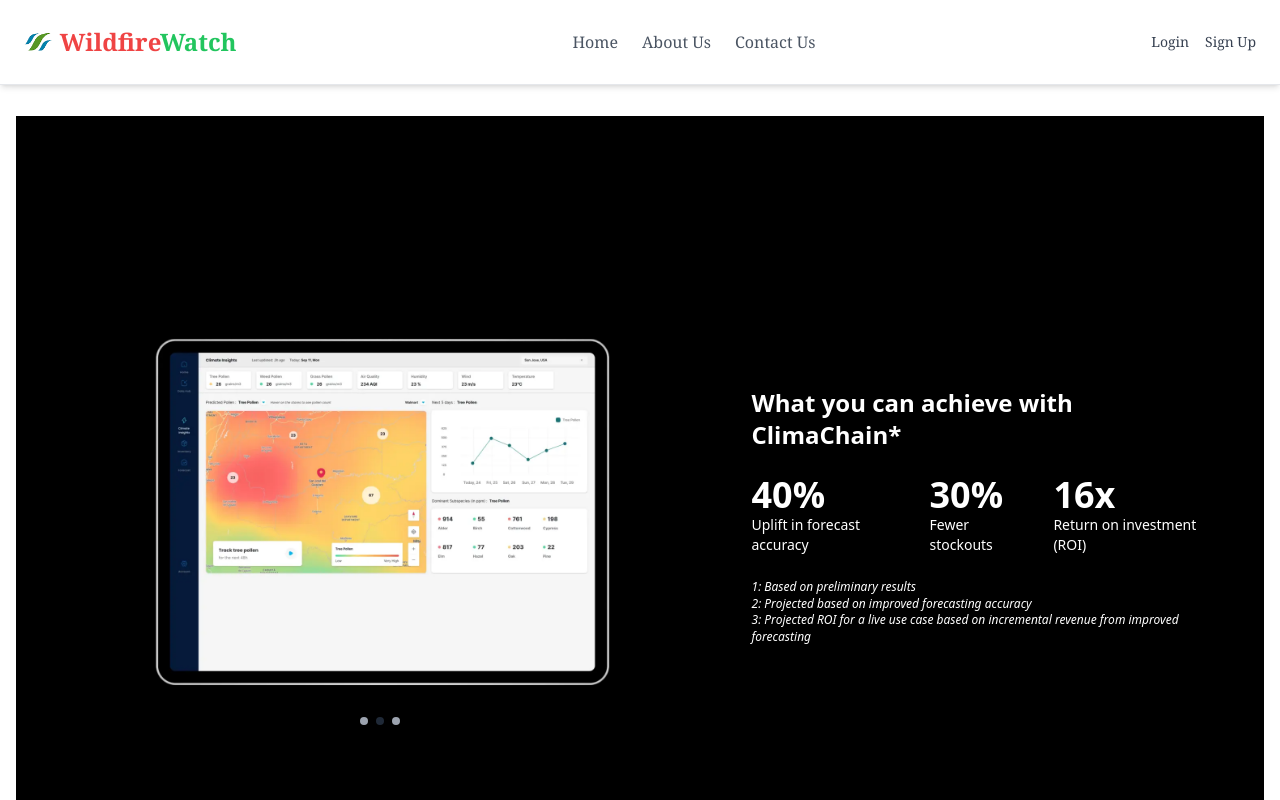
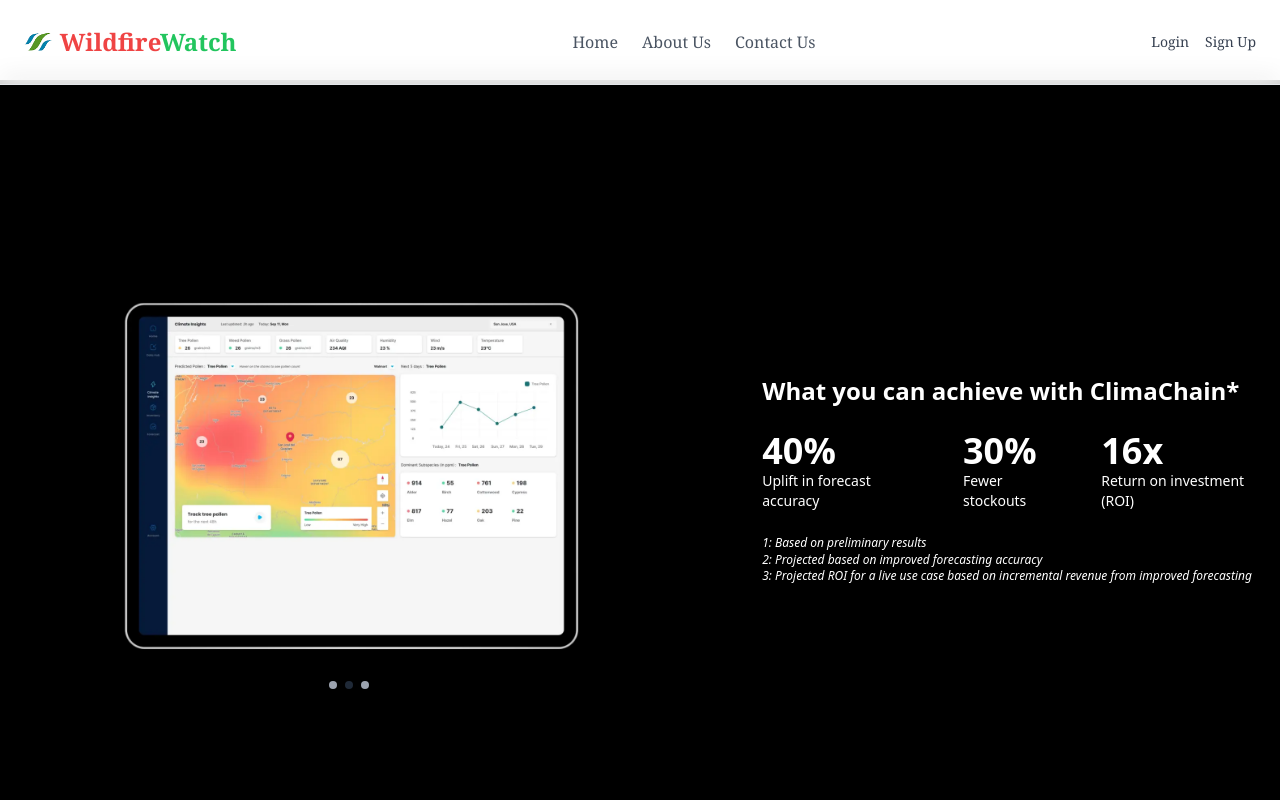
Before and after one commit to zargham101/wildfire, a React (Create React App) app in the folder frontend/: page /predictionHomePage in a window 1280 px wide. Shown: the top 800 px of the page. Built offline with nearby package versions, Linux system fonts and the light colour scheme.

Commit message:
Cleaned code

```diff
--- a/frontend/src/components/ClimaChainSlider.jsx
+++ b/frontend/src/components/ClimaChainSlider.jsx
@@ -12,14 +12,13 @@
   useEffect(() => {
     const interval = setInterval(() => {
       setCurrent((prev) => (prev + 1) % images.length);
-    }, 4000); // show each image for 4 seconds
+    }, 4000);
 
     return () => clearInterval(interval);
   }, []);
 
   return (
-    <div className="flex flex-col md:flex-row items-center justify-center bg-black min-h-screen p-14">
-      {/* Left: Slider */}
+    <div className="flex flex-col md:flex-row items-center justify-center bg-black min-h-screen w-full py-14">
       <div className="relative w-[500px] h-[350px] md:w-[700px] md:h-[450px] overflow-hidden rounded-lg shadow-lg transition-all duration-500">
         {images.map((src, index) => (
           <img
@@ -32,7 +31,6 @@
           />
         ))}
 
-        {/* Dots */}
         <div className="absolute bottom-4 left-1/2 transform -translate-x-1/2 flex space-x-2">
           {images.map((_, index) => (
             <div
@@ -45,7 +43,6 @@
         </div>
       </div>
 
-      {/* Right: Content */}
       <div className="text-center md:text-left mt-10 md:mt-0 md:ml-16 max-w-xl">
         <h2 className="text-2xl font-semibold mb-6 text-white">
           What you can achieve with <span className="font-bold">ClimaChain*</span>
--- a/frontend/src/components/PredictionHome.jsx
+++ b/frontend/src/components/PredictionHome.jsx
@@ -139,12 +139,13 @@
 
   return (
     <div
+      className="w-full"
       style={{
         backgroundImage: `url('images/texture.jpg')`,
         backgroundRepeat: "repeat",
       }}
     >
-      <div className="bg-white min-h-screen flex flex-col items-center justify-start p-4 mt-[100px] shadow-xl">
+      <div className="bg-white min-h-screen flex flex-col items-center justify-start  mt-20 shadow-xl">
         {showFireAlert && (
           <div
             className={`fixed top-24 left-1/2 transform -translate-x-1/2 z-50 px-6 py-3 rounded-md font-semibold text-lg shadow-xl
@@ -162,24 +163,8 @@
             Fire Alert: {fireSeverity} Fire Detected!
           </div>
         )}
-
-        {/* <div
-          className="relative w-full h-[80vh] flex items-center justify-center bg-cover bg-center"
-          style={{ backgroundImage: 'url("/images/predictHome.jpg")' }}
-        >
-          <div className="text-center max-w-3xl px-6 md:px-12 py-10 bg-white bg-opacity-60 shadow-lg rounded-lg z-10">
-            <div className="text-4xl md:text-5xl font-bold font-serif text-black mb-6">
-              Welcome to Wildfire Watch...
-            </div>
-            <p className="text-xl md:text-2xl text-gray-700 mb-6">
-              Make your life easier and safe, and predict the harmful incidents
-              and take necessary measures to avoid them with all precautions.
-            </p>
-            <div className="mt-6 border-b-4 border-black w-20 mx-auto"></div>
-          </div>
-        </div> */}
-        <div className="mt-0">
-          <ClimaChainSlider/>
+        <div className="w-full">
+          <ClimaChainSlider />
         </div>
 
         <div className="bg-red-700 w-[1200px] mr-[60px] ml-[70px] mt-[50px] p-3 relative">
```
Also changed, not shown: 1 other file (tests, documents, lock files or other folders).
